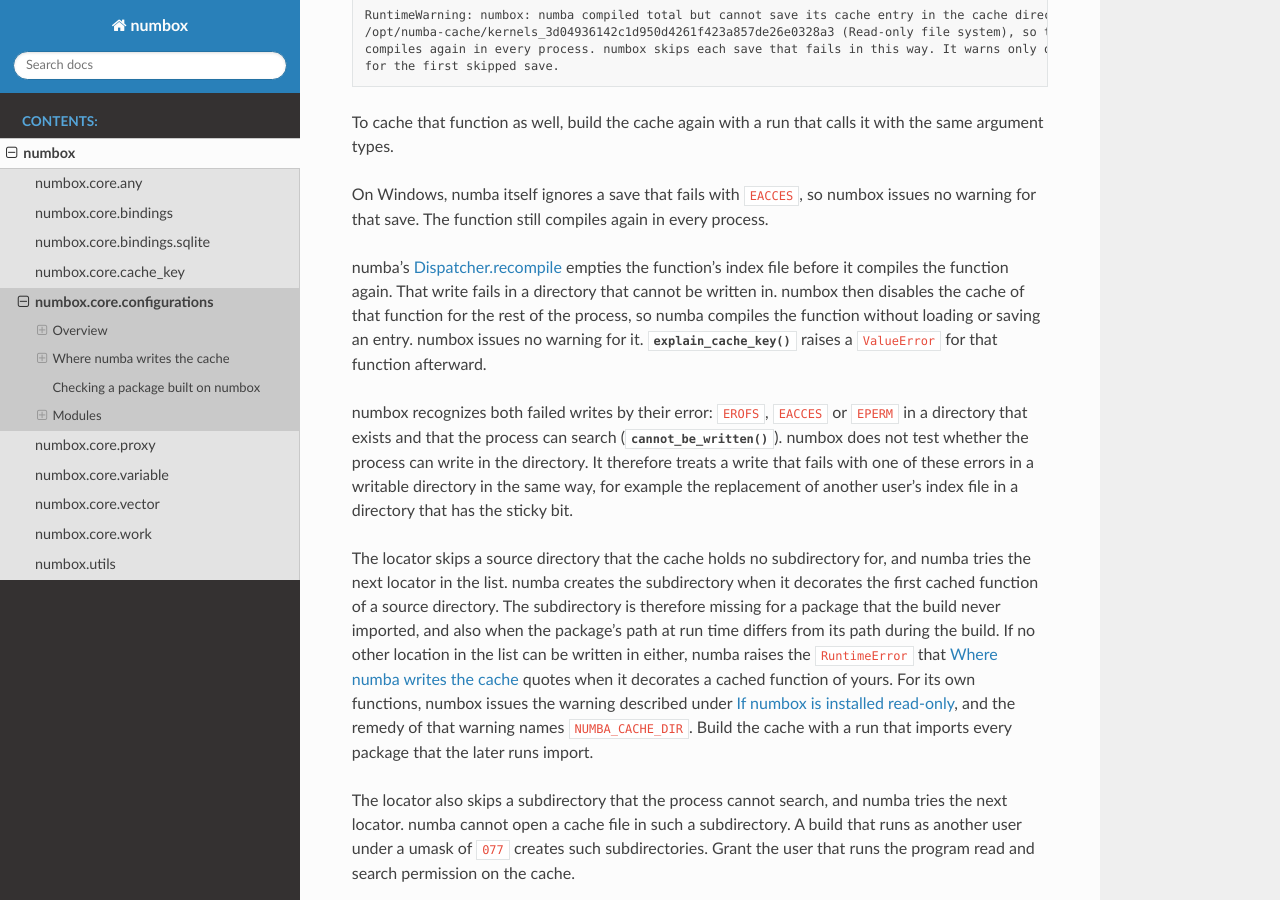
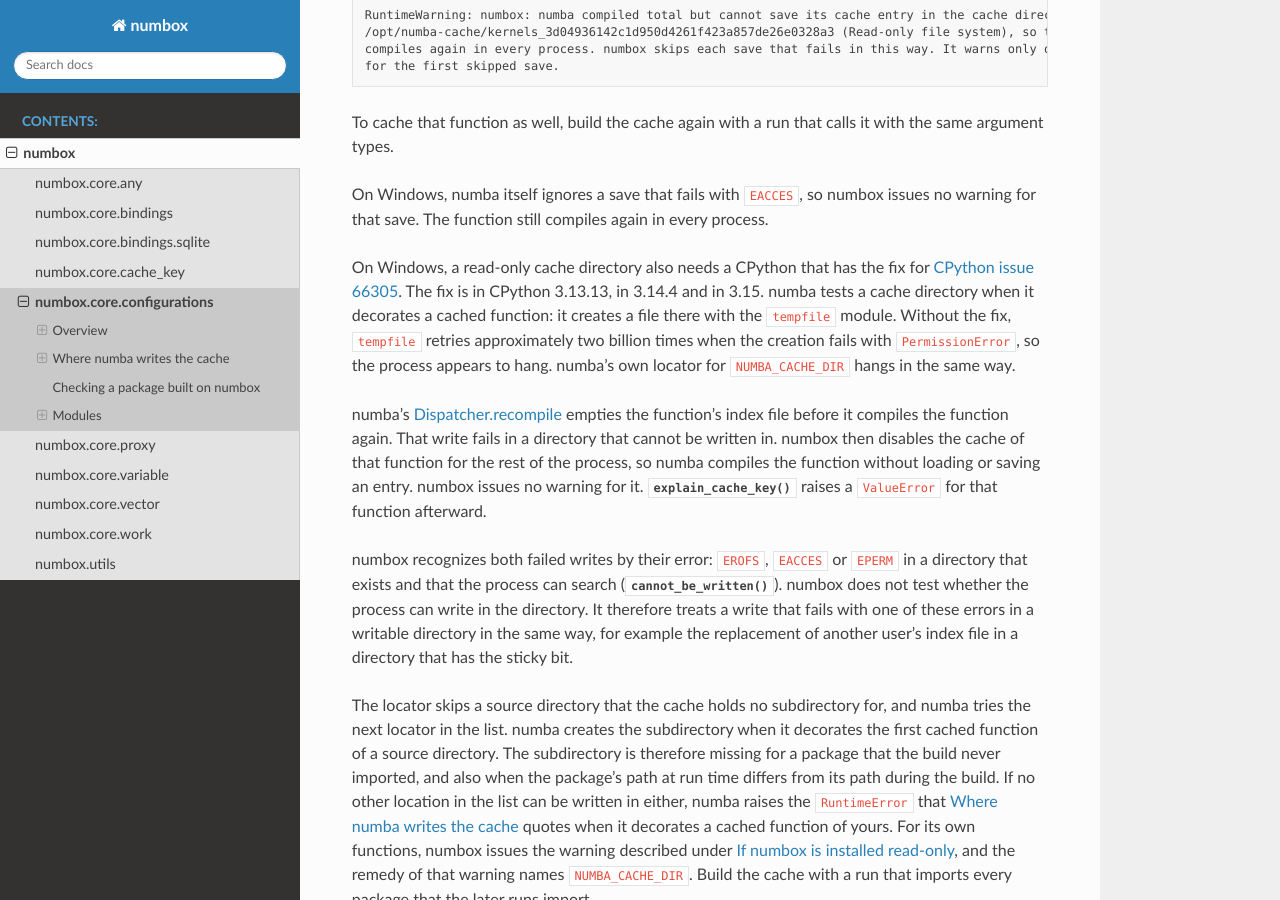
Before and after one commit to Goykhman/numbox, a Sphinx documentation site: the page built from docs/numbox.core.configurations.rst, in a window 1280 px wide and 900 px high, scrolled down 4935 px. Built offline with Sphinx 7.4.7 and the Read the Docs theme 3.1.0, drawn with Linux system fonts in a browser that asks for light colours.

Commit message:
Document the CPython versions that a read-only cache needs on Windows
numba tests a cache directory by creating a file in it with Python's tempfile module.  On Windows, when the
directory refuses the creation, tempfile retries about two billion times before it fails.  The process appears
to hang (CPython issue 66305).  The fix is in CPython 3.13.13, in 3.14.4 and in 3.15.  ReadOnlyCacheLocator
calls numba's test, so under a CPython without the fix ReadOnlyCacheLocator does not load a read-only cache
on Windows.  The configurations page now names the CPython versions that a read-only cache needs on Windows.

```diff
--- a/docs/numbox.core.configurations.rst
+++ b/docs/numbox.core.configurations.rst
@@ -226,6 +226,13 @@ To cache that function as well, build the cache again with a run that calls it w
 
 On Windows, numba itself ignores a save that fails with ``EACCES``, so numbox issues no warning for that save. The
 function still compiles again in every process.
+
+On Windows, a read-only cache directory also needs a CPython that has the fix for
+`CPython issue 66305 <https://github.com/python/cpython/issues/66305>`_. The fix is in CPython 3.13.13, in 3.14.4 and
+in 3.15. numba tests a cache directory when it decorates a cached function: it creates a file there with the
+``tempfile`` module. Without the fix, ``tempfile`` retries approximately two billion times when the creation fails
+with ``PermissionError``, so the process appears to hang. numba's own locator for ``NUMBA_CACHE_DIR`` hangs in the
+same way.
 
 numba's `Dispatcher.recompile
 <https://numba.readthedocs.io/en/stable/reference/jit-compilation.html#Dispatcher.recompile>`_ empties the function's
```
